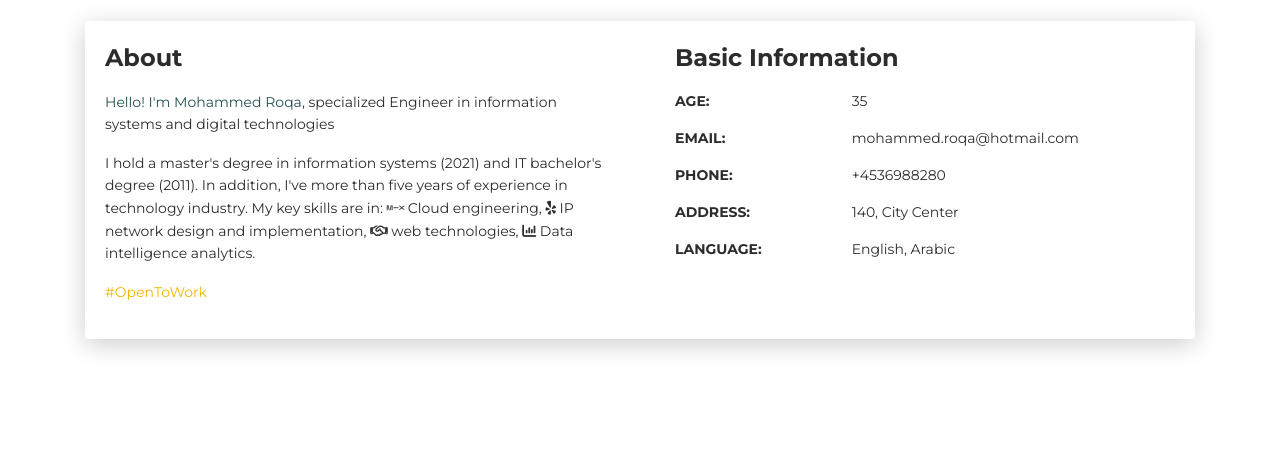
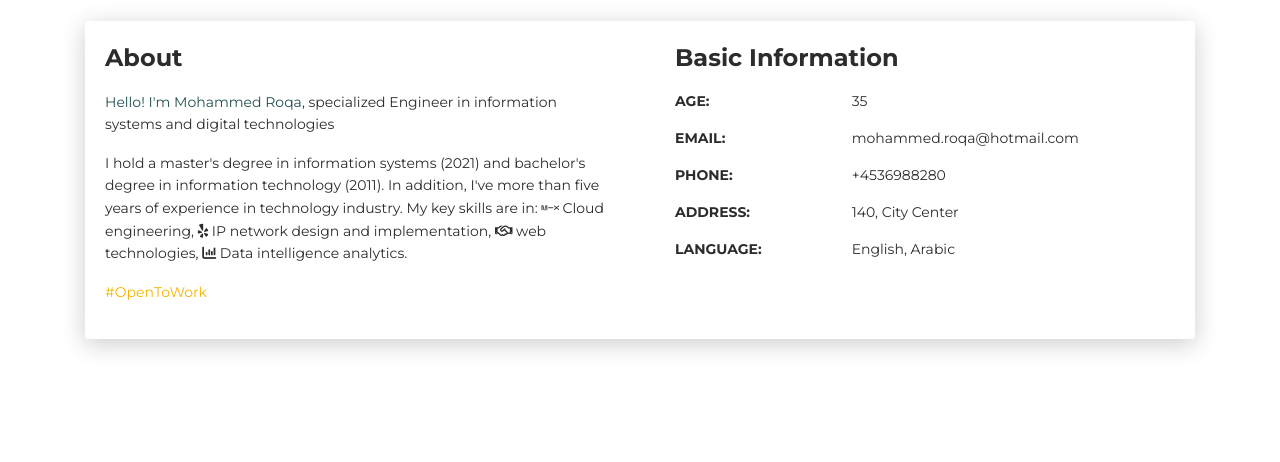
Before and after one commit to mroqa/mroqa.github.io, a plain HTML site: page index.html in a window 1280 px wide. Shown: the part 599-1061 px from the top of the page. Drawn offline with Linux system fonts and the light colour scheme.

Commit message:
Update index.html

```diff
--- a/index.html
+++ b/index.html
@@ -86,7 +86,7 @@
           <div class="card-body">
             <div class="h4 mt-0 title">About</div>
             <p> <a class="badge-base__link LI-simple-link" href="https://de.linkedin.com/in/mroqa?trk=profile-badge">Hello! I'm Mohammed Roqa</a>, specialized Engineer in information systems and digital technologies</p>
-            <p> I hold a master's degree in information systems (2021) and IT bachelor's degree (2011). In addition, I've more than five years of experience in technology industry. My key skills are in: <i class="fa fa-mixcloud" aria-hidden="true"></i> Cloud engineering, <i class="fa fa-yelp" aria-hidden="true"></i> IP network design and implementation, <i class="fa fa-handshake-o" aria-hidden="true"></i> web technologies, <i class="fa fa-bar-chart" aria-hidden="true"></i> Data intelligence analytics.</p>
+            <p> I hold a master's degree in information systems (2021) and bachelor's degree in information technology (2011). In addition, I've more than five years of experience in technology industry. My key skills are in: <i class="fa fa-mixcloud" aria-hidden="true"></i> Cloud engineering, <i class="fa fa-yelp" aria-hidden="true"></i> IP network design and implementation, <i class="fa fa-handshake-o" aria-hidden="true"></i> web technologies, <i class="fa fa-bar-chart" aria-hidden="true"></i> Data intelligence analytics.</p>
 			<p><font color="#F4B400">#OpenToWork</font>&nbsp;</p>
           </div>
         </div>
```
